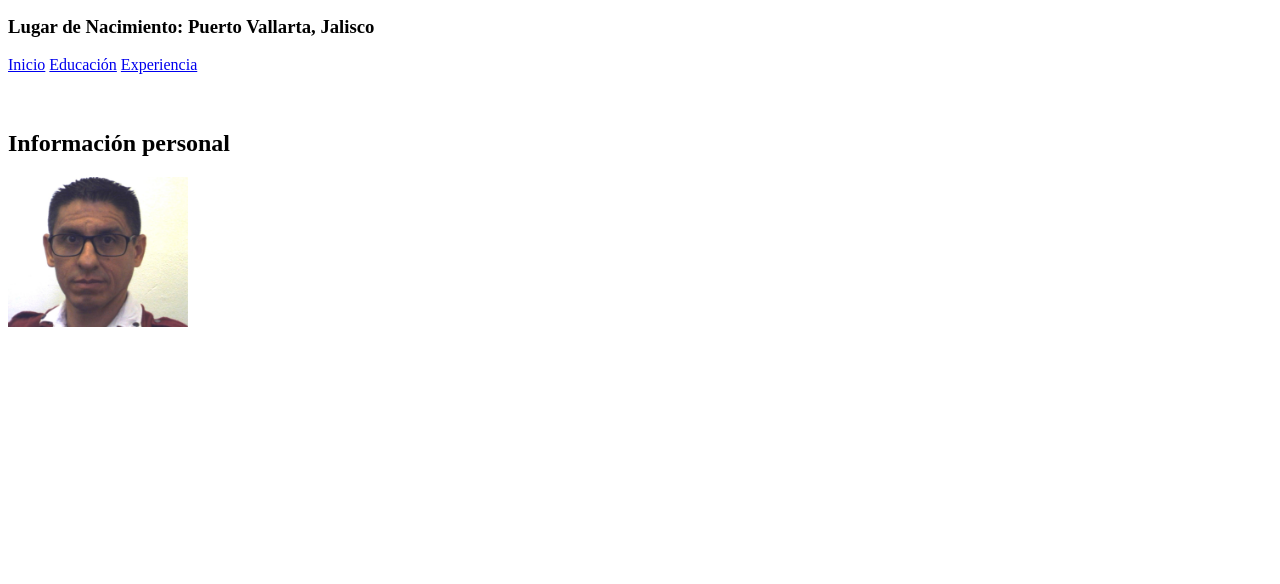
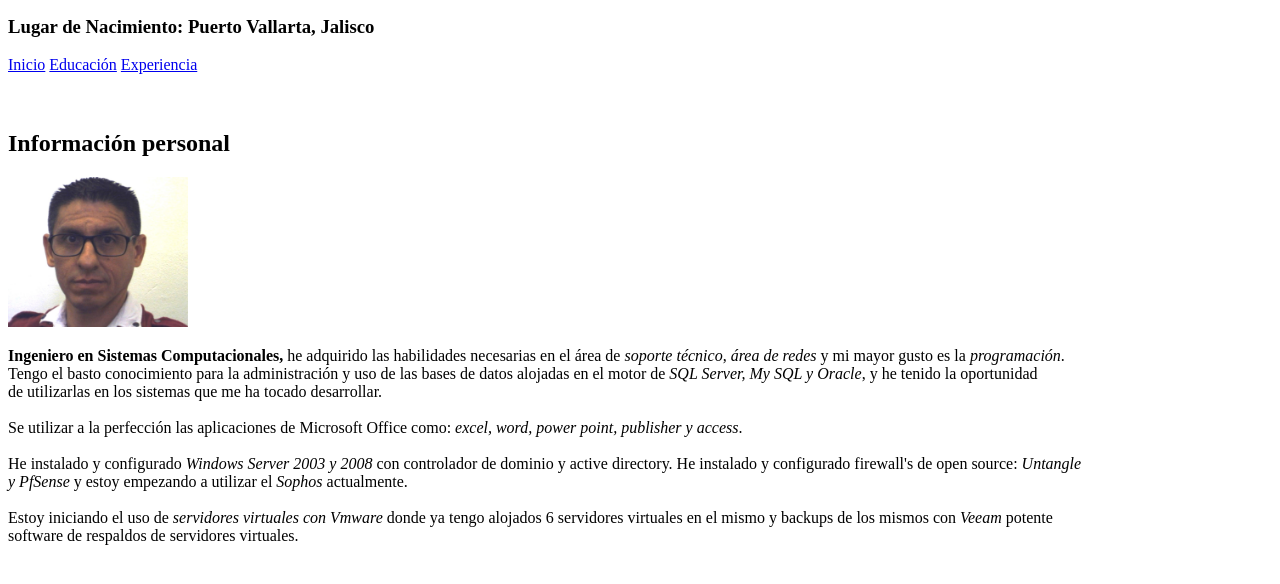
Before and after one commit to moypm/ProyectoFinalCurso1, a plain HTML site: page index.html in a window 1280 px wide. Shown: the part 178-762 px from the top of the page. Drawn offline with Linux system fonts and the light colour scheme.

Commit message:
Mas habilidades

```diff
--- a/index.html
+++ b/index.html
@@ -23,11 +23,21 @@
       <br>
       <br>
       <br>
+      <!-- Página de inicio donde se muestra la informacón personal -->
       <h2>Información personal</h2>
         <img src="images/fotoperfil.jpg" alt="Perfil" width="180" height="150">
         </img>
       <article>
-
+          <p>
+            <strong>Ingeniero en Sistemas Computacionales,</strong> he adquirido las habilidades necesarias en el área de <em>soporte técnico</em>, <em>área de redes</em> y mi mayor gusto es la <em>programación</em>.<br>
+            Tengo el basto conocimiento para la administración y uso de las bases de datos alojadas en el motor de <em>SQL Server, My SQL y Oracle</em>, y he tenido la oportunidad <br>
+            de utilizarlas en los sistemas que me ha tocado desarrollar.<br><br>
+            Se utilizar a la perfección las aplicaciones de Microsoft Office como: <em>excel, word, power point, publisher y access</em>.<br><br>
+            He instalado y configurado <em>Windows Server 2003 y 2008</em> con controlador de dominio y active directory. He instalado y configurado firewall's de open source: <em>Untangle <br>
+            y PfSense</em> y estoy empezando a utilizar el <em>Sophos</em> actualmente.<br><br>
+            Estoy iniciando el uso de <em>servidores virtuales con Vmware</em> donde ya tengo alojados 6 servidores virtuales en el mismo y backups de los mismos con <em>Veeam</em> potente <br>
+            software de respaldos de servidores virtuales.
+          </p>
       </article>
   </body>
 </html>
```
